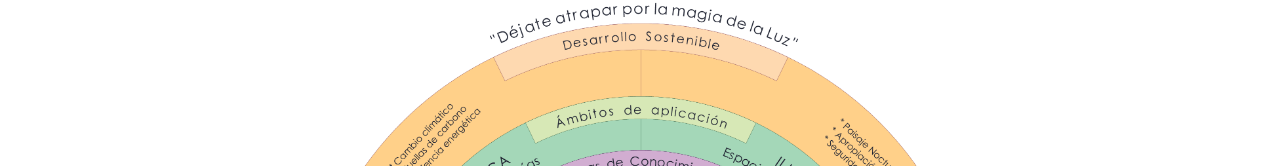
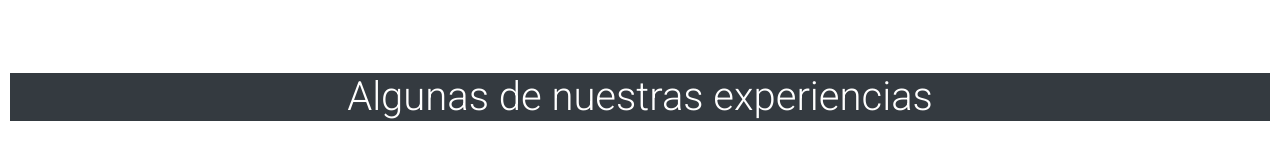
Before and after one commit to Colorleds/portoalegre_5465464554, a plain HTML site: page index.html in a window 1280 px wide. Shown: the part 1753-1919 px from the top of the page. Drawn offline with nearby package versions, Linux system fonts and the light colour scheme; a script that the page names is missing.

```diff
--- a/index.html
+++ b/index.html
@@ -105,7 +105,7 @@
 
 
 
-  <div class=" row p-5 " style="margin: 0;" style="background-color: rgba(0, 0, 0, 0.384);">
+<!--   <div class=" row p-5 " style="margin: 0;" style="background-color: rgba(0, 0, 0, 0.384);">
     <div class="col-md-6 ">
       <div id="carouselExampleIndicators" class="carousel slide mx-auto bg-dark" data-ride="carousel" style=" width: 100%;
     height: 10%;">
@@ -171,7 +171,7 @@
       </div>
     </div>
 
-  </div> -->
+  </div> --> -->
 
 
 
@@ -189,6 +189,11 @@
 
 <!-- Nosotros -->
 
+<div class="text-center" id="empresa">
+  <h1 class=" texto-p text-white display-3 text-shadow-dark mb-3 bg-dark"
+    style="font-size: 40px; margin: 10px ; background-color: black;">
+  Algunas de nuestras experiencias</h1>
+</div>
 
   <div id="proyectos"class="row my-5" >
 
@@ -310,7 +315,7 @@
 
 <!-- Carrousel Bootstrap -->
 
-<div id="carouselExampleControls" class="carousel slide " data-ride="carousel" style="width: 80%; margin: 0 auto;">
+<!-- <div id="carouselExampleControls" class="carousel slide " data-ride="carousel" style="width: 80%; margin: 0 auto;">
   <div class="carousel-inner">
     <div class="carousel-item active">
       <img class="d-block w-100" src="gifs/duitama.gif" alt="First slide">
@@ -365,7 +370,7 @@
     <span class="carousel-control-next-icon" aria-hidden="true"></span>
     <span class="sr-only">Next</span>
   </a>
-</div>
+</div> -->
 
 <!-- Carrousel Bootstrap -->
 
```
